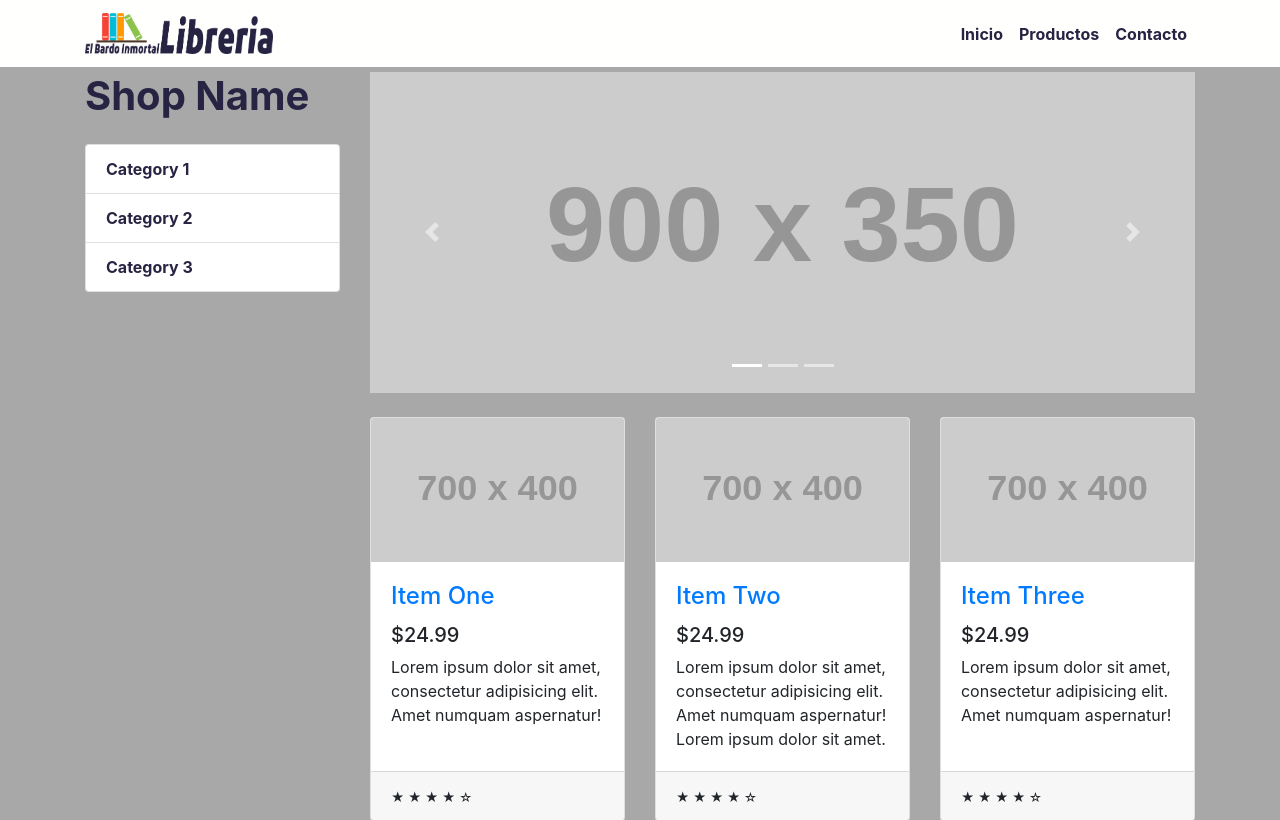
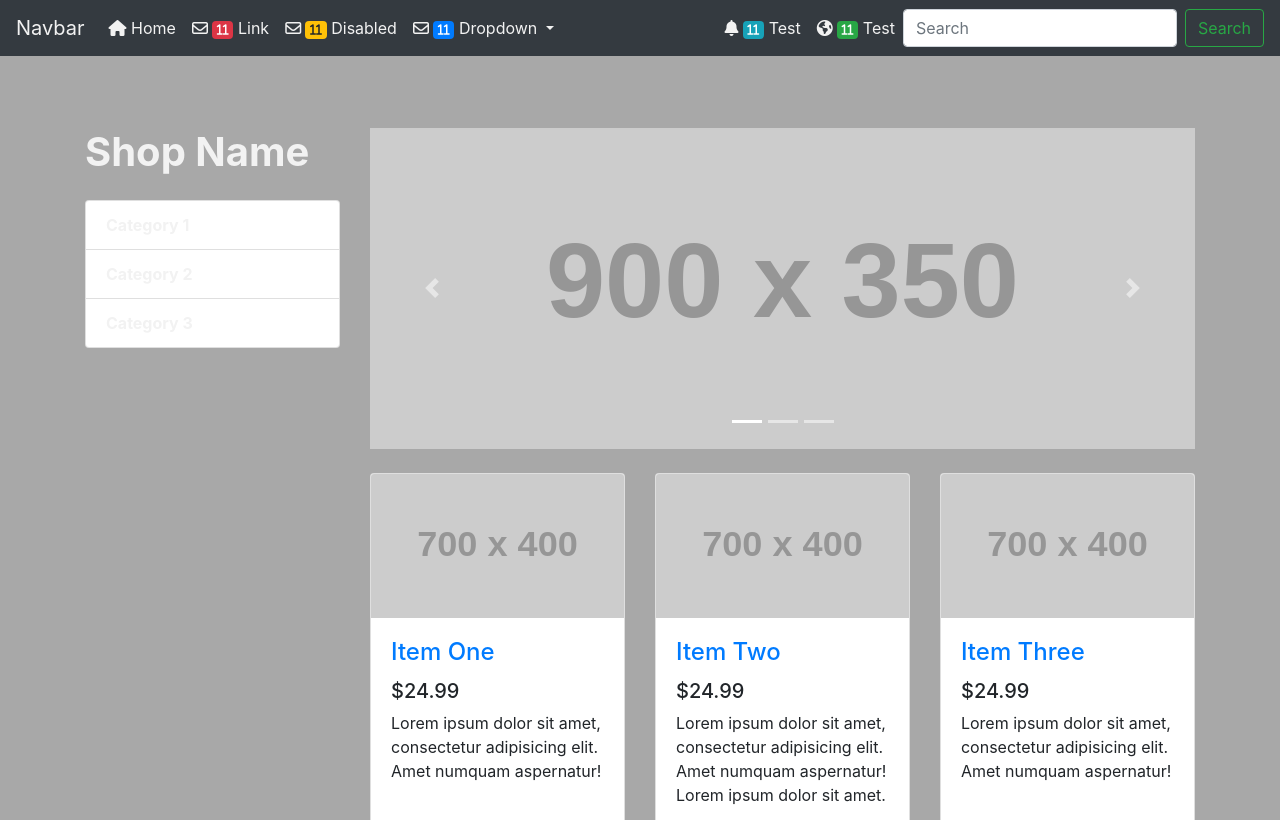
Before and after one commit to marcoskukuchka/TpWeb2, a PHP site: page /productos.php in a window 1280 px wide. Shown: the top 820 px of the page. Run offline with PHP 8.4, Linux system fonts and the light colour scheme; grey boxes labelled with a size stand in for pictures from a placeholder-image service; some libraries are stand-ins or nearby versions.

Commit message:
navBar nueva

```diff
--- a/estilos/estilos.css
+++ b/estilos/estilos.css
@@ -10,12 +10,13 @@
     background-color: #a8a8a8;
 }
 
-.navbar-dark,
+
+/* .navbar-dark,
 .bg-dark {
-    background: #fffffe !important;
-}
+    background: red !important;
+} */
 
 .textosImportantes,
 nav a {
-    color: #272343 !important;
+    color: #f2f2f2 !important;
 }
--- a/includes/nav.html
+++ b/includes/nav.html
@@ -1,5 +1,5 @@
 <header>
-    <nav class="navbar navbar-expand-lg navbar-dark bg-dark fixed-top border-dark">
+    <!--     <nav class="navbar navbar-expand-lg navbar-dark bg-dark fixed-top border-dark">
 
         <div class="container">
 
@@ -23,5 +23,77 @@
         </ul>
     </div>
 </div>
-</nav>
+</nav> -->
+
+    <nav class="navbar navbar-icon-top navbar-expand-lg navbar-dark bg-dark">
+        <a class="navbar-brand" href="#">Navbar</a>
+        <button class="navbar-toggler" type="button" data-toggle="collapse" data-target="#navbarSupportedContent" aria-controls="navbarSupportedContent" aria-expanded="false" aria-label="Toggle navigation">
+      <span class="navbar-toggler-icon"></span>
+    </button>
+
+        <div class="collapse navbar-collapse" id="navbarSupportedContent">
+            <ul class="navbar-nav mr-auto">
+                <li class="nav-item active">
+                    <a class="nav-link" href="#">
+                        <i class="fa fa-home"></i> Home
+                        <span class="sr-only">(current)</span>
+                    </a>
+                </li>
+                <li class="nav-item">
+                    <a class="nav-link" href="#">
+                        <i class="fa fa-envelope-o">
+              <span class="badge badge-danger">11</span>
+            </i> Link
+                    </a>
+                </li>
+                <li class="nav-item">
+                    <a class="nav-link disabled" href="#">
+                        <i class="fa fa-envelope-o">
+              <span class="badge badge-warning">11</span>
+            </i> Disabled
+                    </a>
+                </li>
+                <li class="nav-item dropdown">
+                    <a class="nav-link dropdown-toggle" href="#" id="navbarDropdown" role="button" data-toggle="dropdown" aria-haspopup="true" aria-expanded="false">
+                        <i class="fa fa-envelope-o">
+              <span class="badge badge-primary">11</span>
+            </i> Dropdown
+                    </a>
+                    <div class="dropdown-menu bg-dark" aria-labelledby="navbarDropdown">
+                        <a class="dropdown-item" href="#">Action</a>
+                        <a class="dropdown-item" href="#">Another action</a>
+                        <div class="dropdown-divider"></div>
+                        <a class="dropdown-item" href="#">Something else here</a>
+                    </div>
+                </li>
+            </ul>
+            <ul class="navbar-nav ">
+                <li class="nav-item">
+                    <a class="nav-link" href="#">
+                        <i class="fa fa-bell">
+              <span class="badge badge-info">11</span>
+            </i> Test
+                    </a>
+                </li>
+                <li class="nav-item">
+                    <a class="nav-link" href="#">
+                        <i class="fa fa-globe">
+              <span class="badge badge-success">11</span>
+            </i> Test
+                    </a>
+                </li>
+            </ul>
+            <form class="form-inline my-2 my-lg-0">
+                <input class="form-control mr-sm-2" type="text" placeholder="Search" aria-label="Search">
+                <button class="btn btn-outline-success my-2 my-sm-0" type="submit">Search</button>
+            </form>
+        </div>
+    </nav>
+
+
+    <!-- otra nav -->
+
+
+
+
 </header>
```
